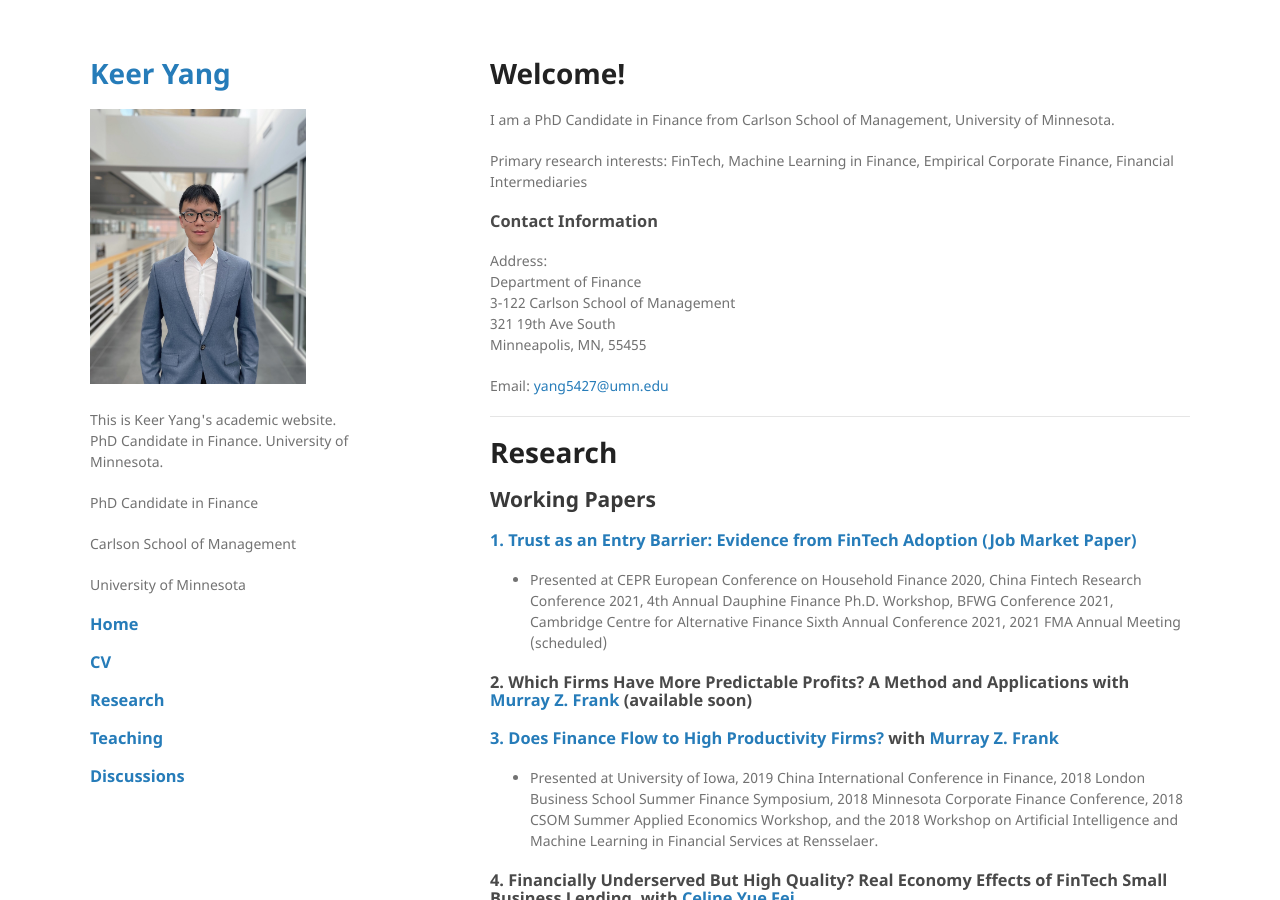
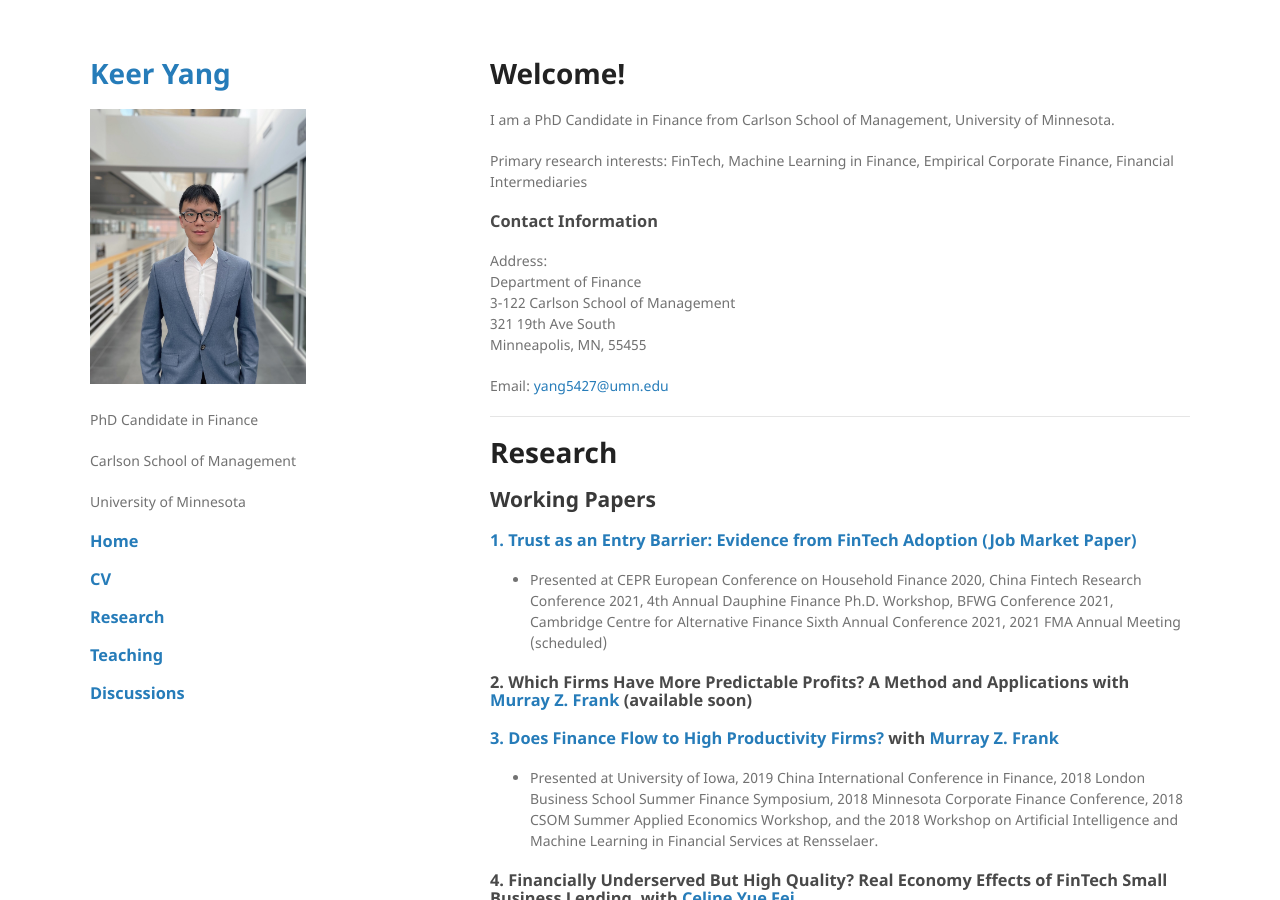
Before and after one commit to keeryang/keeryang.github.io, a Jekyll site: the page built from index.md, in a window 1280 px wide and 900 px high. Built offline with Jekyll 4.4.1, drawn with Linux system fonts in a browser that asks for light colours; the repository's description, which GitHub fills in, is left out; our own code applies the rules of GitHub Pages for plain Markdown files.

Commit message:
Update _config.yml

```diff
--- a/_config.yml
+++ b/_config.yml
@@ -1,5 +1,5 @@
 title: Keer Yang
 logo: /papers/keer2.jpg
-description:  This is Keer Yang's academic website. PhD Candidate in Finance. University of Minnesota.
+description:
 google_analytics:
 theme: jekyll-theme-minimal
```
